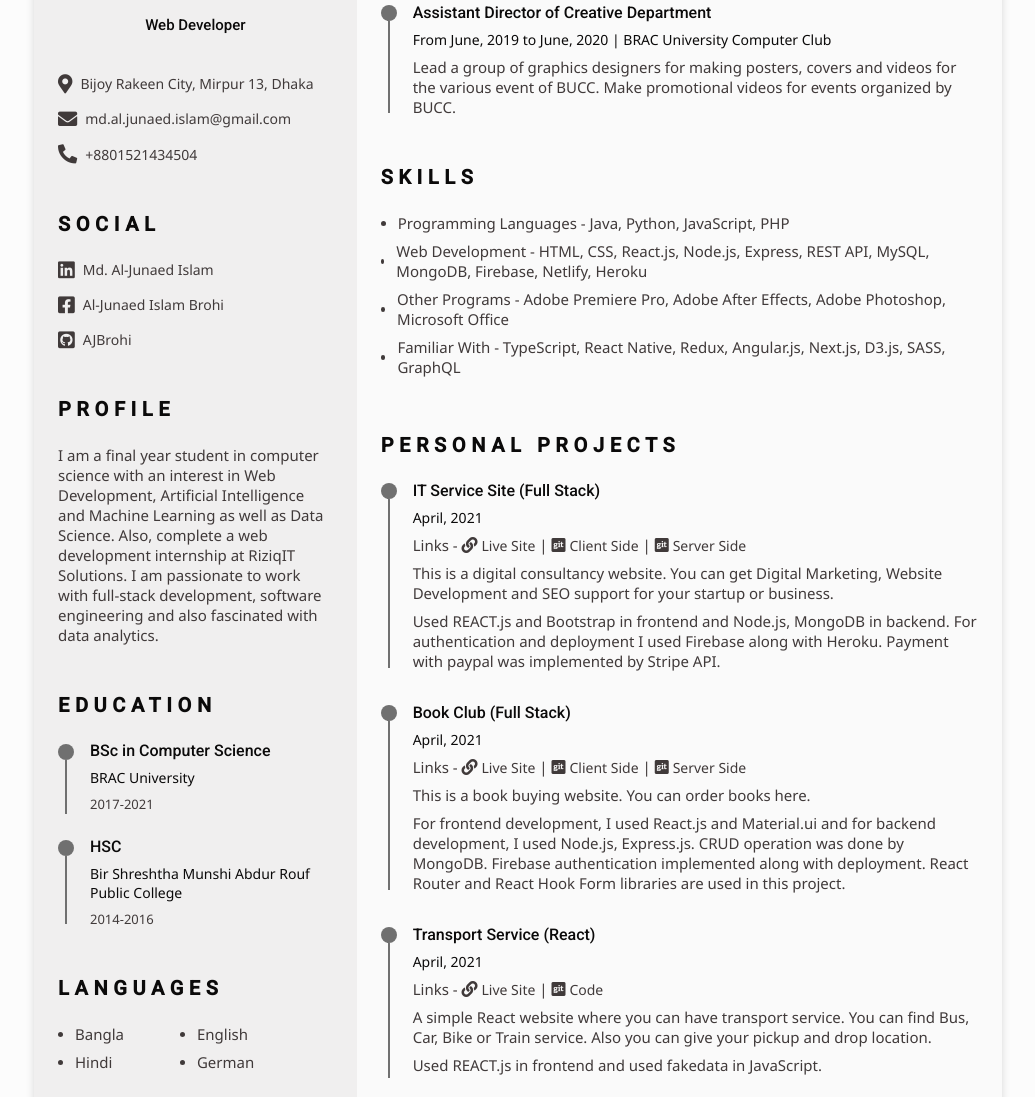
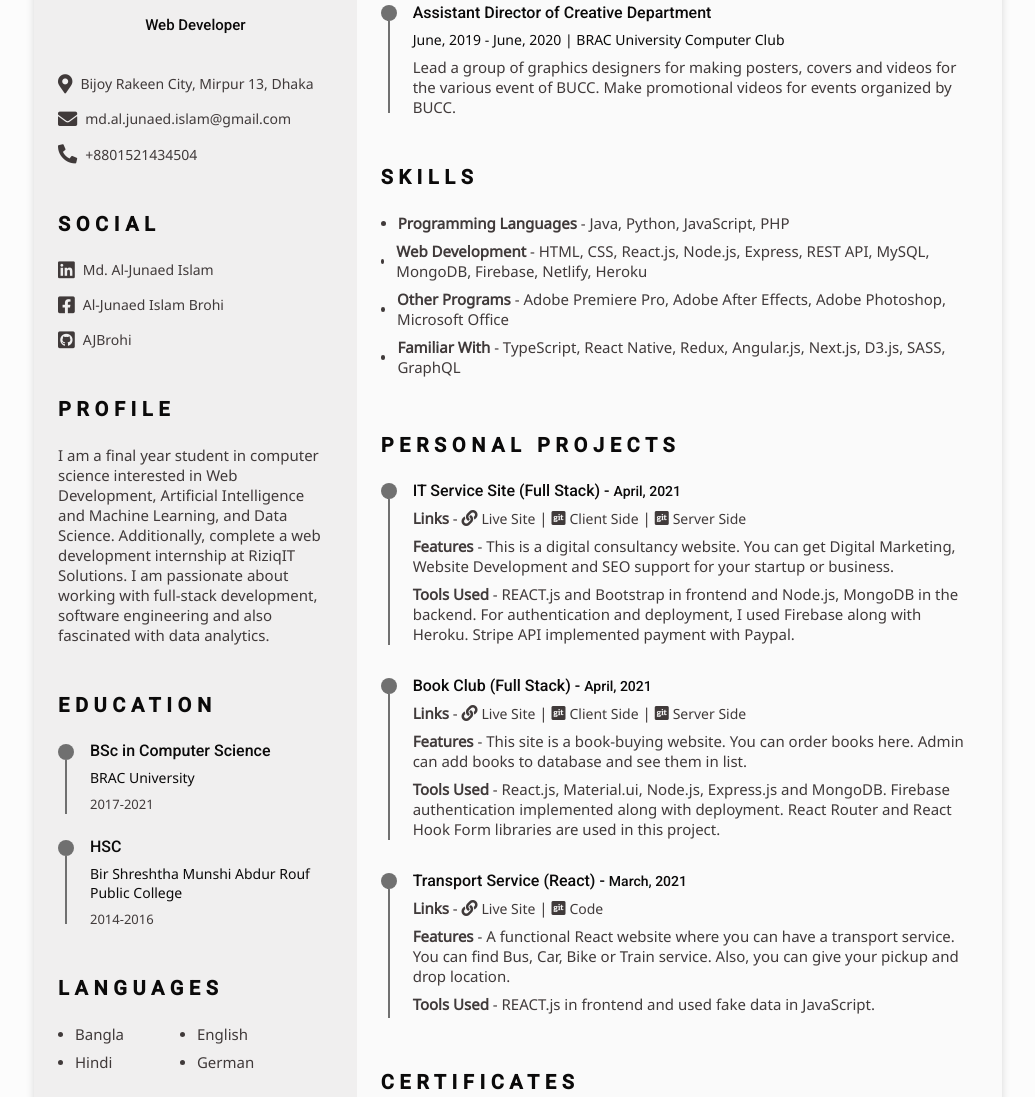
Before and after one commit to AJBrohi/ajbrohi.github.io, a plain HTML site: page index.html in a window 1280 px wide. Shown: the part 235-1332 px from the top of the page, without its empty margins (122-1157 px from the left). Drawn offline with Linux system fonts and the light colour scheme.

Commit message:
resume polished

```diff
--- a/assets/css/style.css
+++ b/assets/css/style.css
@@ -571,6 +571,11 @@ img {
     margin-right: .75rem;
 }
 
+.skills__title,
+.project__point {
+    font-weight: var(--font-semibold);
+}
+
 /* CERTIFICATES */
 .certificate__title {
     font-size: var(--h3-font-size);
--- a/index.html
+++ b/index.html
@@ -5,6 +5,16 @@
     <meta charset="UTF-8">
     <meta http-equiv="X-UA-Compatible" content="IE=edge">
     <meta name="viewport" content="width=device-width, initial-scale=1.0">
+    <meta name="title" content="Al-Junaed's Resume">
+    <meta name="description"
+        content="This resume is made with HTML and CSS. You can download it in PDF format and also there is an option for the dark mode theme. This is a responsive and mobile-friendly site too. So you can see my resume perfectly from mobile.">
+    <meta name="keywords"
+        content="html, css, resume, github, ajbrohi, al-junaed islam, brohi, pdf, responsive, mobile-view">
+    <meta name="robots" content="index, follow">
+    <meta http-equiv="Content-Type" content="text/html; charset=utf-8">
+    <meta name="language" content="English">
+    <meta name="revisit-after" content="7 days">
+    <meta name="author" content="Md. Al-Junaed Islam">
 
     <!-- Custom CSS -->
     <link rel="stylesheet" href="./assets/css/style.css">
@@ -128,10 +138,7 @@
                 <section class="profile section" id="profile">
                     <h2 class="section-title">PROFILE</h2>
                     <p class="profile__description">
-                        I am a final year student in computer science with an interest in Web Development, Artificial
-                        Intelligence and Machine Learning as well as Data Science. Also, complete a web development
-                        internship at RiziqIT Solutions. I am passionate to work with full-stack development,
-                        software engineering and also fascinated with data analytics.
+                        I am a final year student in computer science interested in Web Development, Artificial Intelligence and Machine Learning, and Data Science. Additionally, complete a web development internship at RiziqIT Solutions. I am passionate about working with full-stack development, software engineering and also fascinated with data analytics.
                     </p>
                 </section>
 
@@ -247,7 +254,7 @@
 
                             <div class="experience__data bd-grid">
                                 <h3 class="experience__title">Web Developer Intern</h3>
-                                <span class="experience__company">From February, 2021 to May, 2021 | RiziqIT
+                                <span class="experience__company">February, 2021 - May, 2021 | RiziqIT
                                     Solutions</span>
                                 <p class="experience__description">Maintained websites for clients. Developed room
                                     booking system for Hotel Sea Alif. Upgraded RiziqIT's website.</p>
@@ -262,7 +269,7 @@
 
                             <div class="experience__data bd-grid">
                                 <h3 class="experience__title">Assistant Director of Creative Department</h3>
-                                <span class="experience__company">From June, 2019 to June, 2020 | BRAC University
+                                <span class="experience__company"> June, 2019 - June, 2020 | BRAC University
                                     Computer Club</span>
                                 <p class="experience__description">Lead a group of graphics designers for making
                                     posters, covers and videos for the various event of BUCC. Make promotional videos
@@ -293,13 +300,18 @@
                     <div class="skills__content bd-grid">
                         <ul class="skills__data">
                             <li class="skills__name">
-                                <span class="skills__circle"></span>Programming Languages - Java, Python, JavaScript,
-                                PHP
+                                <span class="skills__circle"></span>
+                                <p> <span class="skills__title">Programming Languages</span>  - Java, Python, JavaScript,
+                                PHP</p>
                             </li>
 
                             <li class="skills__name">
-                                <span class="skills__circle"></span>Web Development - HTML, CSS, React.js, Node.js,
+                                <span class="skills__circle"></span>
+
+                                <p>
+                                    <span class="skills__title">Web Development</span> - HTML, CSS, React.js, Node.js,
                                 Express, REST API, MySQL, MongoDB, Firebase, Netlify, Heroku
+                                </p>
                             </li>
 
                             <!-- <li class="skills__name">
@@ -315,14 +327,22 @@
                             </li> -->
 
                             <li class="skills__name">
-                                <span class="skills__circle"></span>Other Programs - Adobe Premiere Pro, Adobe After
+                                <span class="skills__circle"></span>
+
+                                <p>
+                                    <span class="skills__title">Other Programs</span> - Adobe Premiere Pro, Adobe After
                                 Effects, Adobe Photoshop, Microsoft Office
+                                </p>
                             </li>
 
                             <li class="skills__name">
-                                <span class="skills__circle"></span>Familiar With - TypeScript, React Native, Redux,
+                                <span class="skills__circle"></span>
+
+                                <p>
+                                    <span class="skills__title">Familiar With</span> - TypeScript, React Native, Redux,
                                 Angular.js,
                                 Next.js, D3.js, SASS, GraphQL
+                                </p>
                             </li>
                         </ul>
                     </div>
@@ -340,10 +360,10 @@
                             </div>
 
                             <div class="project__data bd-grid">
-                                <h3 class="project__title">IT Service Site (Full Stack)</h3>
-                                <span class="project__built">April, 2021</span>
+                                <h3 class="project__title">IT Service Site (Full Stack) - <span class="project__built">April, 2021</span></h3>
+
                                 <div class="project__description">
-                                    <p>Links - <a target="_blank" href="https://aj-it-farm.web.app/"
+                                    <p> <span class="project__point">Links</span> - <a target="_blank" href="https://aj-it-farm.web.app/"
                                             class="project__link"><i class="fas fa-link project__icon"></i>Live Site</a>
                                         | <a target="_blank" href="https://github.com/AJBrohi/it-service-site-client"
                                             class="project__link"><i class="fab fa-git-square project__icon"></i>Client
@@ -353,12 +373,9 @@
                                             Side</a>
                                     </p>
 
-                                    <p>This is a digital consultancy website. You can get Digital
-                                        Marketing, Website Development and SEO support for your startup or business.</p>
+                                    <p> <span class="project__point">Features</span> - This is a digital consultancy website. You can get Digital Marketing, Website Development and SEO support for your startup or business.</p>
 
-                                    <p>Used REACT.js and Bootstrap in frontend and Node.js, MongoDB in backend. For
-                                        authentication and deployment I used Firebase along with Heroku. Payment with
-                                        paypal was implemented by Stripe API.</p>
+                                    <p> <span class="project__point">Tools Used</span> - REACT.js and Bootstrap in frontend and Node.js, MongoDB in the backend. For authentication and deployment, I used Firebase along with Heroku. Stripe API implemented payment with Paypal.</p>
                                 </div>
                             </div>
                         </div>
@@ -370,11 +387,11 @@
                             </div>
 
                             <div class="project__data bd-grid">
-                                <h3 class="project__title">Book Club (Full Stack)
+                                <h3 class="project__title">Book Club (Full Stack) - <span class="project__built">April, 2021</span>
                                 </h3>
-                                <span class="project__built">April, 2021</span>
+
                                 <div class="project__description">
-                                    <p>Links - <a target="_blank" href="https://ajs-book-club.web.app/"
+                                    <p><span class="project__point">Links</span> - <a target="_blank" href="https://ajs-book-club.web.app/"
                                             class="project__link"><i class="fas fa-link project__icon"></i>Live Site</a>
                                         | <a target="_blank" href="https://github.com/AJBrohi/bookClub-client-fullStack"
                                             class="project__link"><i class="fab fa-git-square project__icon"></i>Client
@@ -384,9 +401,9 @@
                                             Side</a>
                                     </p>
 
-                                    <p>This is a book buying website. You can order books here.</p>
-                                    <p>For frontend development, I used React.js and Material.ui and for backend
-                                        development, I used Node.js, Express.js. CRUD operation was done by MongoDB.
+                                    <p> <span class="project__point">Features</span> - This site is a book-buying website. You can order books here. Admin can add books to database and see them in list.</p>
+
+                                    <p> <span class="project__point">Tools Used</span> - React.js, Material.ui, Node.js, Express.js and MongoDB.
                                         Firebase authentication implemented along with deployment. React Router and
                                         React Hook Form libraries are used in this project.</p>
                                 </div>
@@ -400,20 +417,19 @@
                             </div>
 
                             <div class="project__data bd-grid">
-                                <h3 class="project__title">Transport Service (React)</h3>
-                                <span class="project__built">April, 2021</span>
+                                <h3 class="project__title">Transport Service (React) - <span class="project__built">March, 2021</span></h3>
+
                                 <div class="project__description">
-                                    <p>Links - <a target="_blank" href="https://sad-wing-80927f.netlify.app/"
+                                    <p><span class="project__point">Links</span> - <a target="_blank" href="https://sad-wing-80927f.netlify.app/"
                                             class="project__link"><i class="fas fa-link project__icon"></i>Live Site</a>
                                         | <a target="_blank" href="https://github.com/AJBrohi/aj-transport-react-auth"
                                             class="project__link"><i
                                                 class="fab fa-git-square project__icon"></i>Code</a>
                                     </p>
 
-                                    <p>A simple React website where you can have transport service. You can find Bus,
-                                        Car, Bike or Train service. Also you can give your pickup and drop location.</p>
+                                    <p> <span class="project__point">Features</span> - A functional React website where you can have a transport service. You can find Bus, Car, Bike or Train service. Also, you can give your pickup and drop location.</p>
 
-                                    <p>Used REACT.js in frontend and used fakedata in JavaScript. </p>
+                                    <p> <span class="project__point">Tools Used</span> -  REACT.js in frontend and used fake data in JavaScript. </p>
                                 </div>
                             </div>
                         </div>
```
